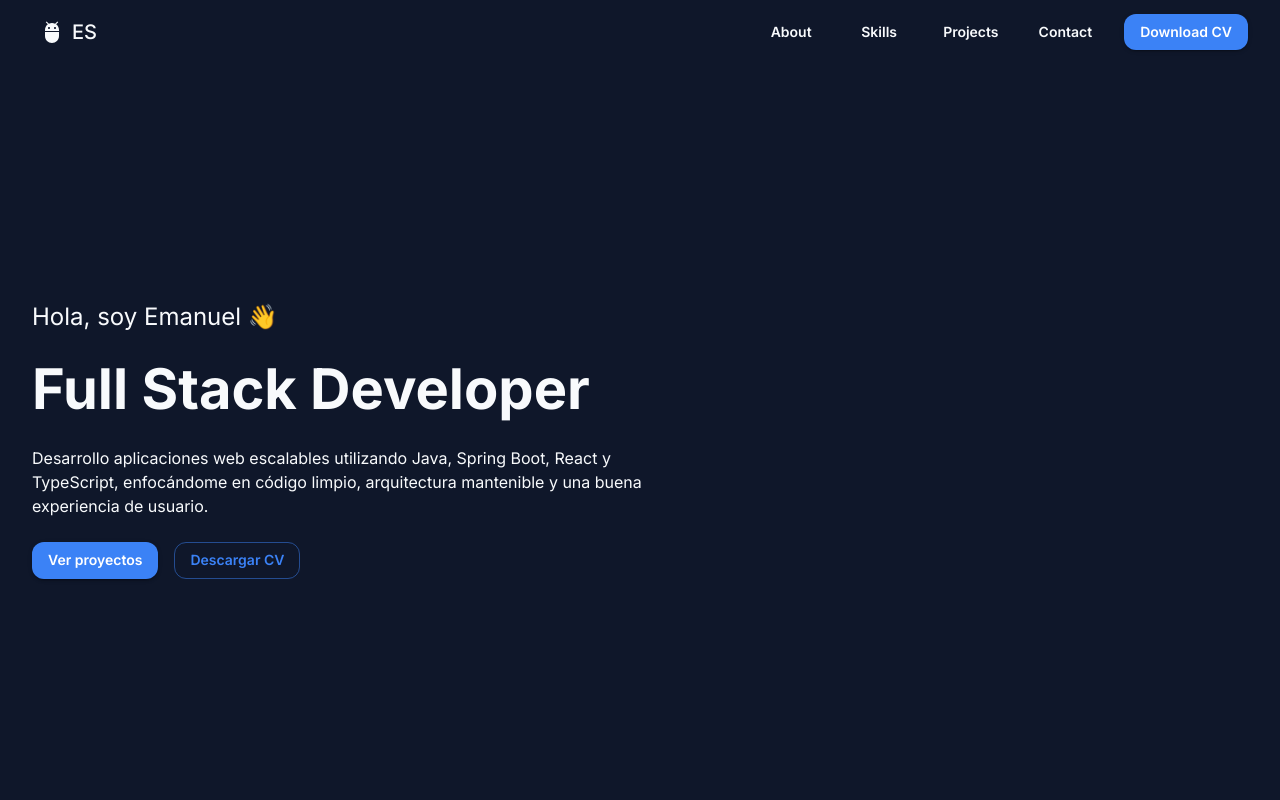
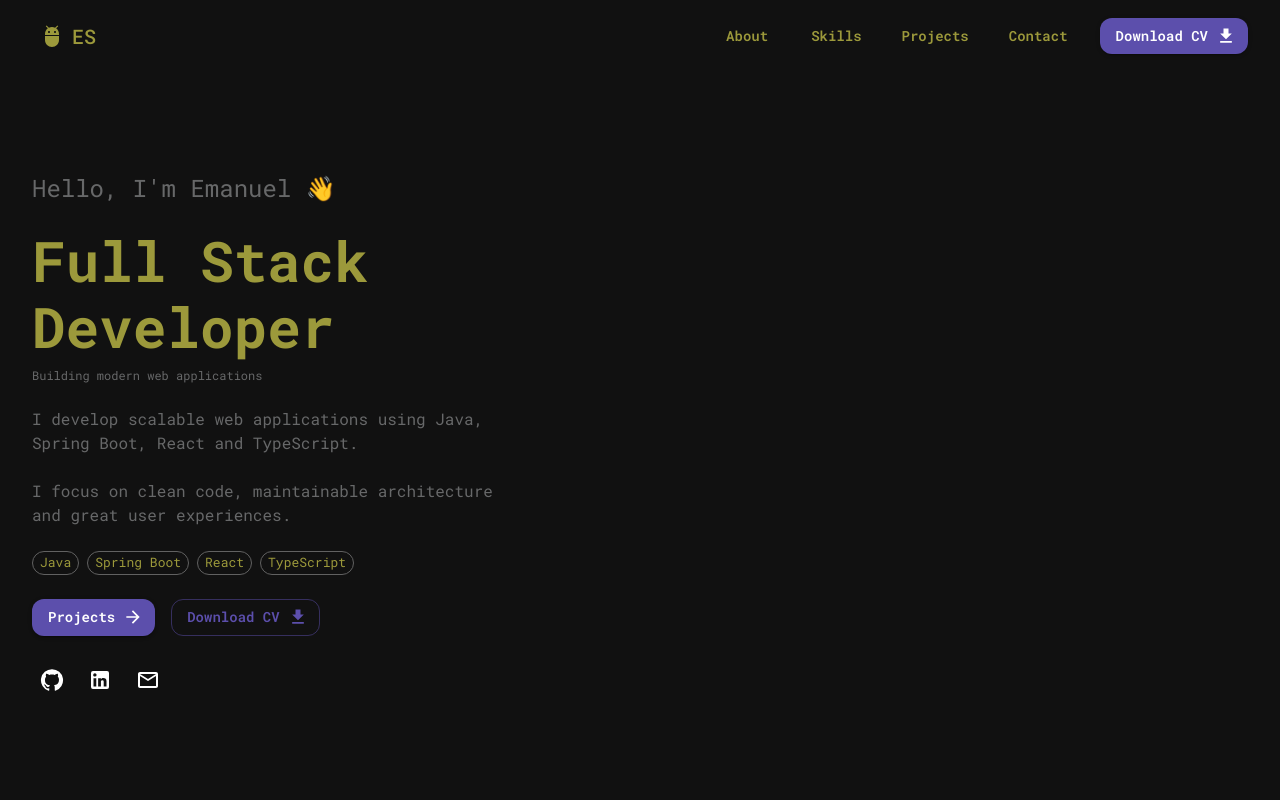
Before and after one commit to r-emanuel-sceppaquercia/portfolio, a React (Vite) app in the folder Modules/Frontend/: page / in a window 1280 px wide. Shown: the top 800 px of the page. Built offline with nearby package versions, Linux system fonts and the light colour scheme.

Commit message:
Changes in the web page theme. Hero section and navbar improvements

```diff
--- a/Modules/Frontend/index.html
+++ b/Modules/Frontend/index.html
@@ -8,7 +8,7 @@
     <link rel="preconnect" href="https://fonts.googleapis.com" />
     <link rel="preconnect" href="https://fonts.gstatic.com" crossorigin />
     <link
-      href="https://fonts.googleapis.com/css2?family=Inter:wght@300;400;500;600;700&display=swap"
+      href="https://fonts.googleapis.com/css2?family=Roboto+Mono:ital,wght@0,100..700;1,100..700&display=swap"
       rel="stylesheet"
     />
 
--- a/Modules/Frontend/src/components/common/AppSection.tsx
+++ b/Modules/Frontend/src/components/common/AppSection.tsx
@@ -1,14 +1,15 @@
 import Box from "@mui/material/Box";
 import { AppContainer } from "@/components/common/AppContainer";
+import type { ContainerProps } from "@mui/material";
 
-interface AppSectionProps {
+interface AppSectionProps extends ContainerProps {
   id?: string;
   children: React.ReactNode;
 }
 
-export function AppSection({ id, children }: AppSectionProps) {
+export function AppSection({ id, sx, children }: AppSectionProps) {
   return (
-    <Box component="section" id={id} sx={{ py: { xs: 8, md: 12 } }}>
+    <Box component="section" id={id} sx={{ py: { xs: 8, md: 12 }, ...sx }}>
       <AppContainer>{children}</AppContainer>
     </Box>
   );
--- a/Modules/Frontend/src/components/navigation/Navbar.tsx
+++ b/Modules/Frontend/src/components/navigation/Navbar.tsx
@@ -11,6 +11,7 @@ import { useState } from "react";
 import AdbIcon from "@mui/icons-material/Adb";
 import MenuIcon from "@mui/icons-material/Menu";
 import DownloadIcon from "@mui/icons-material/Download";
+import { NAVBAR_HEIGHT } from "@/constants/Layout";
 
 const navigationItems = [
   { label: "About", target: "about" },
@@ -44,7 +45,11 @@ export function Navbar() {
       <AppContainer>
         <Toolbar
           disableGutters
-          sx={{ justifyContent: "space-between", alignItems: "center" }}
+          sx={{
+            height: NAVBAR_HEIGHT,
+            justifyContent: "space-between",
+            alignItems: "center",
+          }}
         >
           {/* Logo */}
           <Box sx={{ display: "flex", alignItems: "center" }}>
@@ -75,7 +80,11 @@ export function Navbar() {
                 {item.label}
               </AppButton>
             ))}
-            <AppButton variant="contained" sx={{ ml: 2 }}>
+            <AppButton
+              variant="contained"
+              sx={{ ml: 2 }}
+              endIcon={<DownloadIcon />}
+            >
               Download CV
             </AppButton>
           </Box>
--- /dev/null
+++ b/Modules/Frontend/src/constants/Layout.ts
@@ -0,0 +1 @@
+export const NAVBAR_HEIGHT = 72;
--- a/Modules/Frontend/src/layouts/MainLayout.tsx
+++ b/Modules/Frontend/src/layouts/MainLayout.tsx
@@ -11,7 +11,7 @@ export function MainLayout({ children }: MainLayoutProps) {
 
       <main>{children}</main>
 
-      <footer>{/* next */}</footer>
+      <footer>{/* wip */}</footer>
     </>
   );
 }
--- a/Modules/Frontend/src/sections/Hero.tsx
+++ b/Modules/Frontend/src/sections/Hero.tsx
@@ -1,33 +1,103 @@
-import { Box, Stack } from "@mui/material";
+import { Box, Grid, IconButton, Stack, Chip } from "@mui/material";
 import { AppButton, AppSection, AppTypography } from "@/components/common";
+import GitHubIcon from "@mui/icons-material/GitHub";
+import LinkedInIcon from "@mui/icons-material/LinkedIn";
+import EmailOutlinedIcon from "@mui/icons-material/EmailOutlined";
+import DownloadIcon from "@mui/icons-material/Download";
+import ArrowForwardIcon from "@mui/icons-material/ArrowForward";
+import { NAVBAR_HEIGHT } from "@/constants/Layout";
+
+const technologies = ["Java", "Spring Boot", "React", "TypeScript"];
 
 export default function Hero() {
   return (
-    <AppSection id="hero">
+    <AppSection id="hero" sx={{ py: 0 }}>
       <Box
         sx={{
-          minHeight: "70vh",
+          minHeight: `calc(100dvh - ${NAVBAR_HEIGHT}px)`,
           display: "flex",
           alignItems: "center",
         }}
       >
-        <Stack spacing={3}>
-          <AppTypography variant="h5">Hola, soy Emanuel 👋</AppTypography>
+        <Grid container spacing={8} sx={{ alignItems: "center" }}>
+          <Grid size={{ xs: 12, md: 7 }}>
+            {/* Presentation */}
+            <Stack spacing={3}>
+              <AppTypography variant="h5" color="textSecondary">
+                Hello, I'm Emanuel 👋
+              </AppTypography>
 
-          <AppTypography variant="h1">Full Stack Developer</AppTypography>
+              <Stack spacing={1}>
+                <AppTypography variant="h1">Full Stack Developer</AppTypography>
+                <AppTypography
+                  variant="h5"
+                  color="textSecondary"
+                  sx={{ fontSize: "0.75em" }}
+                >
+                  Building modern web applications
+                </AppTypography>
+              </Stack>
 
-          <AppTypography variant="body1" sx={{ maxWidth: 650 }}>
-            Desarrollo aplicaciones web escalables utilizando Java, Spring Boot,
-            React y TypeScript, enfocándome en código limpio, arquitectura
-            mantenible y una buena experiencia de usuario.
-          </AppTypography>
+              <AppTypography
+                variant="body1"
+                color="textSecondary"
+                sx={{ maxWidth: 800 }}
+              >
+                I develop scalable web applications using Java, Spring Boot,
+                React and TypeScript.
+              </AppTypography>
 
-          <Stack direction="row" spacing={2}>
-            <AppButton variant="contained">Ver proyectos</AppButton>
+              <AppTypography
+                variant="body1"
+                color="textSecondary"
+                sx={{ maxWidth: 800 }}
+              >
+                I focus on clean code, maintainable architecture and great user
+                experiences.
+              </AppTypography>
 
-            <AppButton variant="outlined">Descargar CV</AppButton>
-          </Stack>
-        </Stack>
+              {/* Stack */}
+              <Stack direction="row" spacing={1} useFlexGap>
+                {technologies.map((tech) => (
+                  <Chip
+                    key={tech}
+                    label={tech}
+                    variant="outlined"
+                    size="small"
+                  />
+                ))}
+              </Stack>
+
+              {/* Buttons */}
+              <Stack direction="row" spacing={2}>
+                <AppButton variant="contained" endIcon={<ArrowForwardIcon />}>
+                  Projects
+                </AppButton>
+
+                <AppButton variant="outlined" endIcon={<DownloadIcon />}>
+                  Download CV
+                </AppButton>
+              </Stack>
+
+              {/* Social media */}
+              <Stack direction="row" spacing={1}>
+                <IconButton>
+                  <GitHubIcon />
+                </IconButton>
+
+                <IconButton>
+                  <LinkedInIcon />
+                </IconButton>
+
+                <IconButton>
+                  <EmailOutlinedIcon />
+                </IconButton>
+              </Stack>
+            </Stack>
+          </Grid>
+
+          <Grid size={{ xs: 12, md: 5 }}>{/* Image or ilustration */}</Grid>
+        </Grid>
       </Box>
     </AppSection>
   );
--- a/Modules/Frontend/src/theme/colors.ts
+++ b/Modules/Frontend/src/theme/colors.ts
@@ -1,8 +1,8 @@
 export const colors = {
-  background: "#0F172A",
-  surface: "#1E293B",
-  primary: "#3B82F6",
-  secondary: "#8B5CF6",
-  text: "#F8FAFC",
-  textSecondary: "#CBD5E1",
+  background: "#111111",
+  surface: "#1A1A1A",
+  primary: "#5c4fac",
+  secondary: "#A5A5A5",
+  text: "#9c993b",
+  textSecondary: "#676869",
 };
--- a/Modules/Frontend/src/theme/theme.ts
+++ b/Modules/Frontend/src/theme/theme.ts
@@ -29,9 +29,14 @@ const theme = createTheme({
   },
 
   typography: {
-    fontFamily: ["Inter", "Roboto", "Helvetica", "Arial", "sans-serif"].join(
-      ",",
-    ),
+    fontFamily: [
+      "Roboto Mono",
+      "Roboto",
+      "Inter",
+      "Helvetica",
+      "Arial",
+      "sans-serif",
+    ].join(","),
 
     h1: {
       fontWeight: 700,
```
